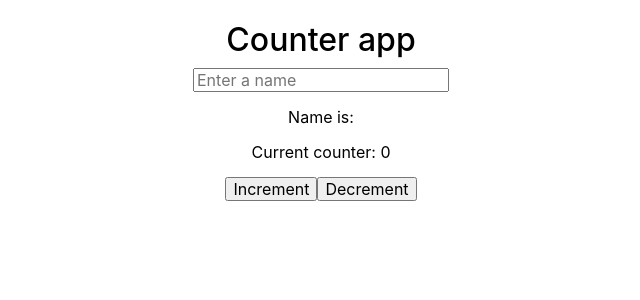
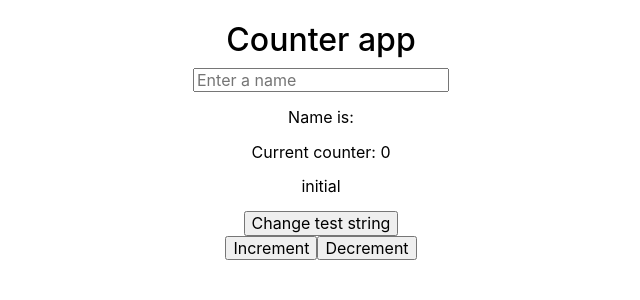
Before and after one commit to react-custom-projects/mocha-chai-testing, a React app: page / in a window 1280 px wide. Shown: the top 300 px of the page, without its empty margins (319-959 px from the left). Built offline with nearby package versions, Linux system fonts and the light colour scheme.

Commit message:
fix use selector issue

```diff
--- a/src/js/containers/CurrentCounter.jsx
+++ b/src/js/containers/CurrentCounter.jsx
@@ -7,12 +7,12 @@ import { getAppTestString } from '../store/app/selectors/AppSelectors';
 
 const CurrentCounter = ({ counter }) => {
 	const dispatch = useDispatch(),
-		[name, setName] = useState('');
-	// testString = useSelector((state) => getAppTestString({ state }));
+		[name, setName] = useState(''),
+		testString = useSelector((state) => getAppTestString({ state }));
 
-	/*const testStringHandler = () => {
+	const testStringHandler = () => {
 		dispatch(setTestAction('final'));
-	};*/
+	};
 
 	const nameHandler = ({ target: { value } }) => {
 		setName(value);
@@ -29,10 +29,10 @@ const CurrentCounter = ({ counter }) => {
 			/>
 			<p data-test="displayName">Name is: {name}</p>
 			<p>Current counter: {counter}</p>
-			{/*<p>{testString}</p>
+			<p>{testString}</p>
 			<div>
 				<button onClick={testStringHandler}>Change test string</button>
-			</div>*/}
+			</div>
 		</>
 	);
 };
--- a/src/js/store/app/selectors/AppSelectors.js
+++ b/src/js/store/app/selectors/AppSelectors.js
@@ -1 +1 @@
-export const getAppTestString = ({ state }) => state.app.testString;
+export const getAppTestString = ({ state }) => state?.app?.testString;
```
